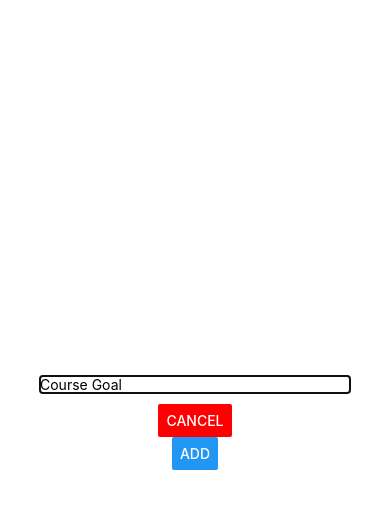
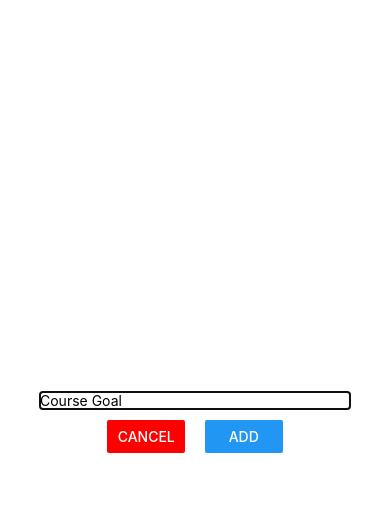
Before and after one commit to onTheDL/rn-refresh, a React Native app: screen / in a window 390 px wide. Both pictures are taken after a click on the button "ADD NEW GOAL". Shown: the top 508 px of the page. Built offline with nearby package versions, Linux system fonts and the light colour scheme.

Commit message:
Add modal styling

```diff
--- a/components/Input.js
+++ b/components/Input.js
@@ -1,13 +1,18 @@
 import React from "react";
 import { StyleSheet, View, Button, TextInput, Modal } from "react-native";
 
-export default function Input({ inputValue, setInput, handleInput, handleSubmit, visible, setIsAddMode }) {
-
-
+export default function Input({
+  inputValue,
+  setInput,
+  handleInput,
+  handleSubmit,
+  visible,
+  setIsAddMode,
+}) {
   const handleAddGoal = () => {
-    handleSubmit(inputValue)
-    setInput('')
-  }
+    handleSubmit(inputValue);
+    setInput("");
+  };
 
   return (
     <Modal visible={visible} animationType="slide">
@@ -18,8 +23,14 @@ export default function Input({ inputValue, setInput, handleInput, handleSubmit,
           onChangeText={(input) => handleInput(input)}
           value={inputValue}
         />
-        <Button title="CANCEL" color="red" onPress={setIsAddMode} />
-        <Button title="ADD" onPress={handleAddGoal} />
+        <View style={styles.buttonsContainer}>
+          <View style={styles.button}>
+            <Button title="CANCEL" color="red" onPress={setIsAddMode} />
+          </View>
+          <View style={styles.button}>
+          <Button title="ADD" onPress={handleAddGoal} />
+          </View>
+        </View>
       </View>
     </Modal>
   );
@@ -37,4 +48,12 @@ const styles = StyleSheet.create({
     width: "80%",
     marginBottom: 10,
   },
+  buttonsContainer: {
+    flexDirection: "row",
+    justifyContent: "space-around",
+    width: "50%",
+  },
+  button: {
+    width: "40%",
+  },
 });
```
